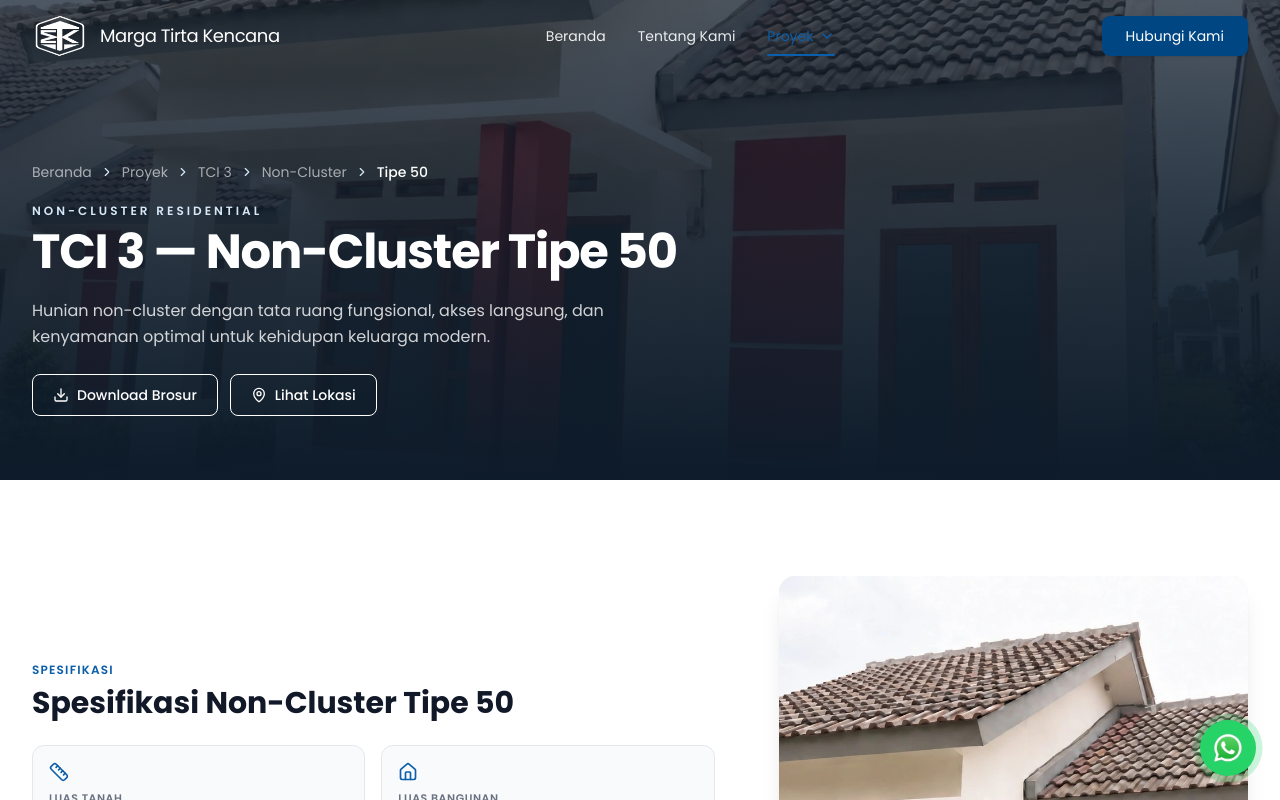
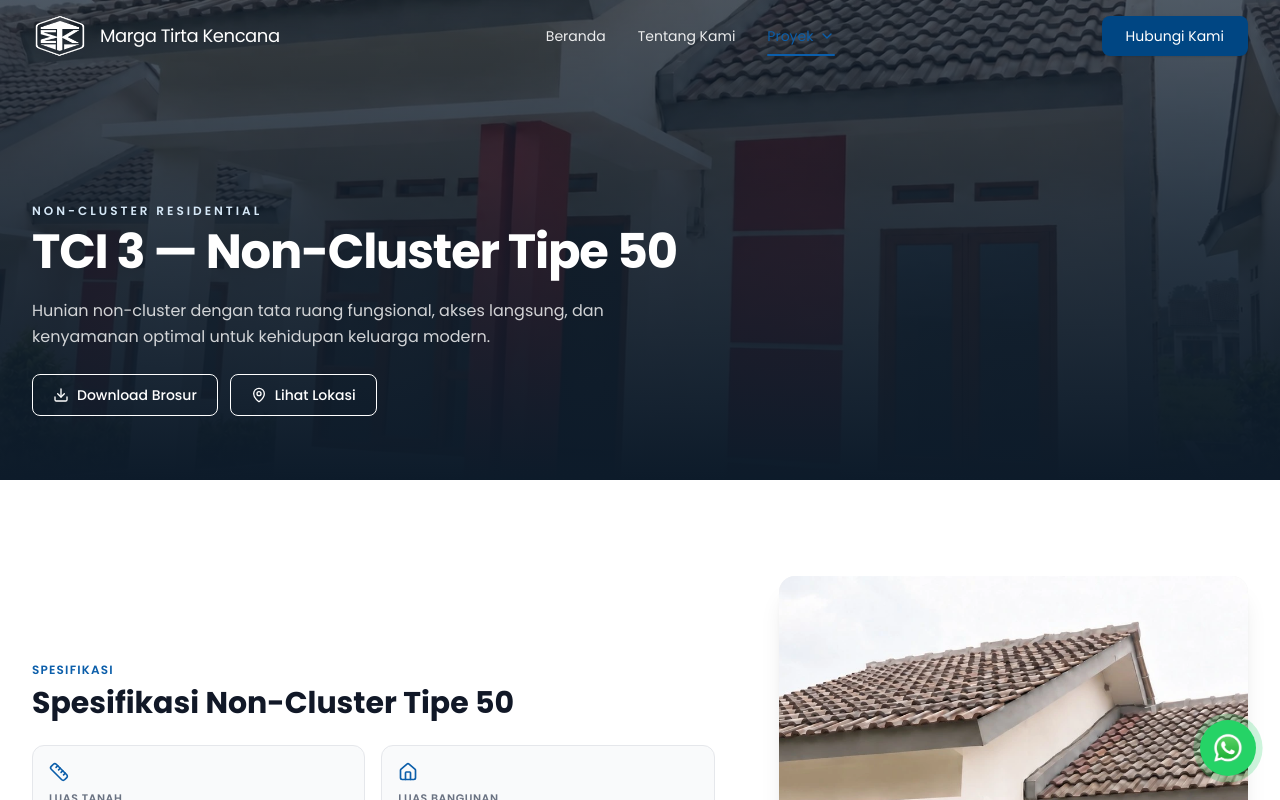
Before and after one commit to Naufal-Yazid/Website-MTK, a Next.js app: page /proyek/tci/tci-3/non-cluster/tipe-50 in a window 1280 px wide. Shown: the top 800 px of the page. Built offline with nearby package versions, Linux system fonts and the light colour scheme.

Commit message:
Revisi minor hero banner dan desc

```diff
--- a/src/app/proyek/page.tsx
+++ b/src/app/proyek/page.tsx
@@ -50,7 +50,7 @@
                   <span>Cibaduyut, Kota Bandung</span>
                 </div>
 
-                <p className="text-xs sm:text-sm text-[#6B7280] line-clamp-2 leading-relaxed flex-grow">Pilihan hunian terlengkap dengan berbagai tipe unit di lokasi strategis yang dekat dengan pusat kota.</p>
+                <p className="text-xs sm:text-sm text-[#6B7280] line-clamp-2 leading-relaxed flex-grow">Pilihan hunian terlengkap dengan berbagai tipe unit di pusat kota.</p>
 
                 <div className="pt-2">
                   <Link
@@ -77,7 +77,7 @@
                   <span>Baleendah, Kabupaten Bandung</span>
                 </div>
 
-                <p className="text-xs sm:text-sm text-[#6B7280] line-clamp-2 leading-relaxed flex-grow">Komplek perumahan eksklusif dengan sistem keamanan satu pintu dan akses mudah ke berbagai fasilitas.</p>
+                <p className="text-xs sm:text-sm text-[#6B7280] line-clamp-2 leading-relaxed flex-grow">Komplek perumahan dengan harga terjangkau dan berbagai pilihan unit.</p>
 
                 <div className="pt-2">
                   <Link
@@ -104,7 +104,7 @@
                   <span>Bojongsoang, Bandung</span>
                 </div>
 
-                <p className="text-xs sm:text-sm text-[#6B7280] line-clamp-2 leading-relaxed flex-grow">Gaya hidup urban yang modern menyatu dengan kenyamanan lingkungan perumahan yang tertata rapi.</p>
+                <p className="text-xs sm:text-sm text-[#6B7280] line-clamp-2 leading-relaxed flex-grow">Gaya hidup urban modern ditengah kota dengan harga terjangkau.</p>
 
                 <div className="pt-2">
                   <Link
--- a/src/app/proyek/permata-buah-batu/page.tsx
+++ b/src/app/proyek/permata-buah-batu/page.tsx
@@ -26,26 +26,14 @@
 
         <div className="relative z-10 max-w-7xl w-full mx-auto px-4 sm:px-6 lg:px-8 pb-16 pt-28">
           <div className="max-w-2xl space-y-4">
-            {/* Breadcrumb */}
-            <nav className="flex items-center gap-2 text-xs sm:text-sm text-white/70">
-              <Link href="/" className="hover:text-white transition-colors">
-                Beranda
-              </Link>
-              <ChevronRight className="w-3.5 h-3.5 text-[#D6E8F7]" />
-              <Link href="/proyek" className="hover:text-white transition-colors">
-                Proyek
-              </Link>
-              <ChevronRight className="w-3.5 h-3.5 text-[#D6E8F7]" />
-              <span className="text-white font-medium">Permata Buah Batu</span>
-            </nav>
-
             <h1 className="text-3xl sm:text-4xl lg:text-5xl font-bold text-white tracking-tight leading-tight">
               Permata Buah Batu
             </h1>
             <div className="flex items-center gap-2 text-sm sm:text-base text-white/80">
               <MapPin className="w-4 h-4 text-white" />
-              <span>Bojongsoang, Bandung</span>
+              <span>Bojongsoang, Kota Bandung</span>
             </div>
+            <p className="text-sm sm:text-base text-[rgb(246,247,248)] line-clamp-2 leading-relaxed flex-grow">Gaya hidup urban modern di tengah kota dengan harga terjangkau dan lokasi yang nyaman.</p>
           </div>
         </div>
       </section>
--- a/src/app/proyek/rancamanyar-indah/page.tsx
+++ b/src/app/proyek/rancamanyar-indah/page.tsx
@@ -27,19 +27,6 @@
 
         <div className="relative z-10 max-w-7xl w-full mx-auto px-4 sm:px-6 lg:px-8 pb-16 pt-28">
           <div className="max-w-2xl space-y-4">
-            {/* Breadcrumb */}
-            <nav className="flex items-center gap-2 text-xs sm:text-sm text-white/70">
-              <Link href="/" className="hover:text-white transition-colors">
-                Beranda
-              </Link>
-              <ChevronRight className="w-3.5 h-3.5 text-[#D6E8F7]" />
-              <Link href="/proyek" className="hover:text-white transition-colors">
-                Proyek
-              </Link>
-              <ChevronRight className="w-3.5 h-3.5 text-[#D6E8F7]" />
-              <span className="text-white font-medium">Rancamanyar Indah</span>
-            </nav>
-
             <h1 className="text-3xl sm:text-4xl lg:text-5xl font-bold text-white tracking-tight leading-tight">
               Rancamanyar Indah
             </h1>
@@ -47,6 +34,7 @@
               <MapPin className="w-4 h-4 text-white" />
               <span>Baleendah, Kabupaten Bandung</span>
             </div>
+            <p className="text-sm sm:text-base text-[rgb(246,247,248)] line-clamp-2 leading-relaxed flex-grow">Fondasi utama dalam pembangunan kawasan hunian terpadu dengan harga yang terjangkau.</p>
           </div>
         </div>
       </section>
--- a/src/app/proyek/tci/tci-1/page.tsx
+++ b/src/app/proyek/tci/tci-1/page.tsx
@@ -27,6 +27,7 @@
               <MapPin className="w-4 h-4 text-white" />
               <span>Cibaduyut, Kota Bandung</span>
             </div>
+            <p className="text-sm sm:text-base text-[rgb(246,247,248)] line-clamp-2 leading-relaxed flex-grow">Fondasi utama dalam pembangunan kawasan hunian terpadu yang terjangkau dan strategis.</p>
           </div>
         </div>
       </section>
--- a/src/app/proyek/tci/tci-2/page.tsx
+++ b/src/app/proyek/tci/tci-2/page.tsx
@@ -27,6 +27,7 @@
               <MapPin className="w-4 h-4 text-white" />
               <span>Cibaduyut, Kota Bandung</span>
             </div>
+            <p className="text-sm sm:text-base text-[rgb(246,247,248)] line-clamp-2 leading-relaxed flex-grow">Pengembangan kawasan hunian modern yang menawarkan harga yang terjangkau.</p>
           </div>
         </div>
       </section>
--- a/src/app/proyek/tci/tci-3/non-cluster/tipe-50/page.tsx
+++ b/src/app/proyek/tci/tci-3/non-cluster/tipe-50/page.tsx
@@ -61,44 +61,6 @@
 
         <div className="relative z-10 max-w-7xl w-full mx-auto px-4 sm:px-6 lg:px-8 pb-16 pt-28">
           <div className="max-w-2xl space-y-4">
-            {/* Breadcrumb */}
-            <nav className="flex flex-wrap items-center gap-2 text-xs sm:text-sm text-white/60">
-              <Link href="/" className="hover:text-white transition-colors">
-                Beranda
-              </Link>
-
-              <ChevronRight className="w-3.5 h-3.5 text-[#D6E8F7]" />
-
-              <Link
-                href="/proyek"
-                className="hover:text-white transition-colors"
-              >
-                Proyek
-              </Link>
-
-              <ChevronRight className="w-3.5 h-3.5 text-[#D6E8F7]" />
-
-              <Link
-                href="/proyek/tci/tci-3"
-                className="hover:text-white transition-colors"
-              >
-                TCI 3
-              </Link>
-
-              <ChevronRight className="w-3.5 h-3.5 text-[#D6E8F7]" />
-
-              <Link
-                href="/proyek/tci/tci-3"
-                className="hover:text-white transition-colors"
-              >
-                Non-Cluster
-              </Link>
-
-              <ChevronRight className="w-3.5 h-3.5 text-[#D6E8F7]" />
-
-              <span className="text-white font-medium">Tipe 50</span>
-            </nav>
-
             <span className="text-xs uppercase tracking-[3px] font-semibold text-[#D6E8F7]">
               NON-CLUSTER RESIDENTIAL
             </span>
--- a/src/app/proyek/tci/tci-3/page.tsx
+++ b/src/app/proyek/tci/tci-3/page.tsx
@@ -103,6 +103,7 @@
               <MapPin className="w-4 h-4 text-white" />
               <span>Cibaduyut, Kota Bandung</span>
             </div>
+            <p className="text-sm sm:text-base text-[rgb(246,247,248)] line-clamp-2 leading-relaxed flex-grow">Konsep hunian cluster terbaru yang terjangkau dan nyaman dengan desain modern.</p>
           </div>
         </div>
       </section>
--- a/src/app/tentang/page.tsx
+++ b/src/app/tentang/page.tsx
@@ -47,7 +47,7 @@
           </span>
 
           <h1 className="text-3xl sm:text-4xl lg:text-5xl font-bold text-white tracking-tight">
-            Tentang Marga Tirta Kencana
+            Membangun hunian berkualitas, terjangkau, dan strategis
           </h1>
         </div>
       </section>
--- a/src/components/layout/Navbar.tsx
+++ b/src/components/layout/Navbar.tsx
@@ -197,7 +197,7 @@
                   {mobileTciOpen && (
                     <div className="pl-3 pr-2 py-1.5 space-y-1 bg-white border-t border-gray-100">
                       <Link href="/proyek/tci" onClick={() => setMobileMenuOpen(false)} className="block px-3 py-2 rounded-lg text-xs font-medium text-[#0B5EAA] hover:bg-[#EFF6FF]">
-                        Overview TCI
+                        Tentang TCI
                       </Link>
                       <Link href="/proyek/tci/tci-1" onClick={() => setMobileMenuOpen(false)} className="block px-3 py-2 rounded-lg text-xs text-gray-600 hover:text-[#0B5EAA] hover:bg-[#EFF6FF]">
                         Taman Cibaduyut Indah 1
```
Also changed, not shown: src/app/proyek/tci/page.tsx (+7 -2 lines).
